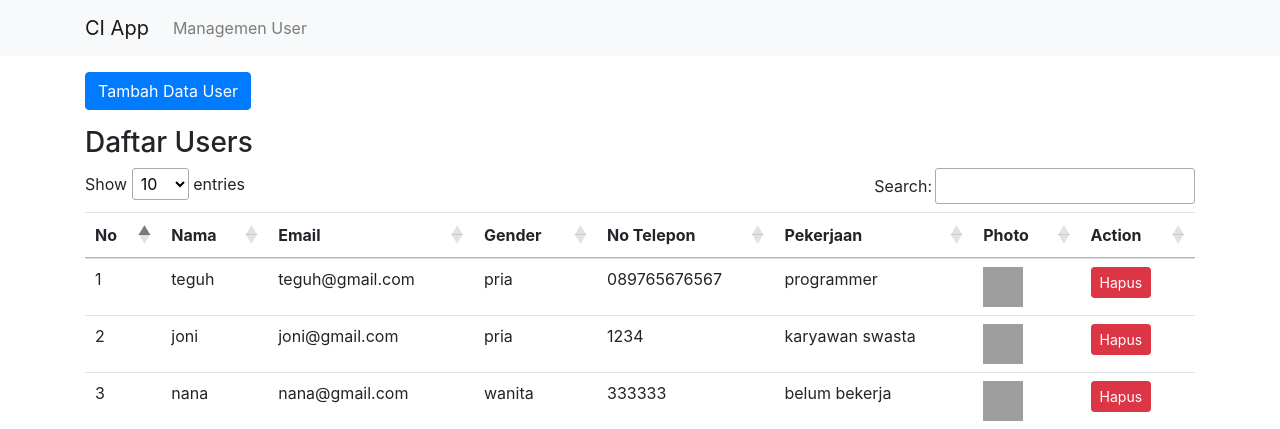
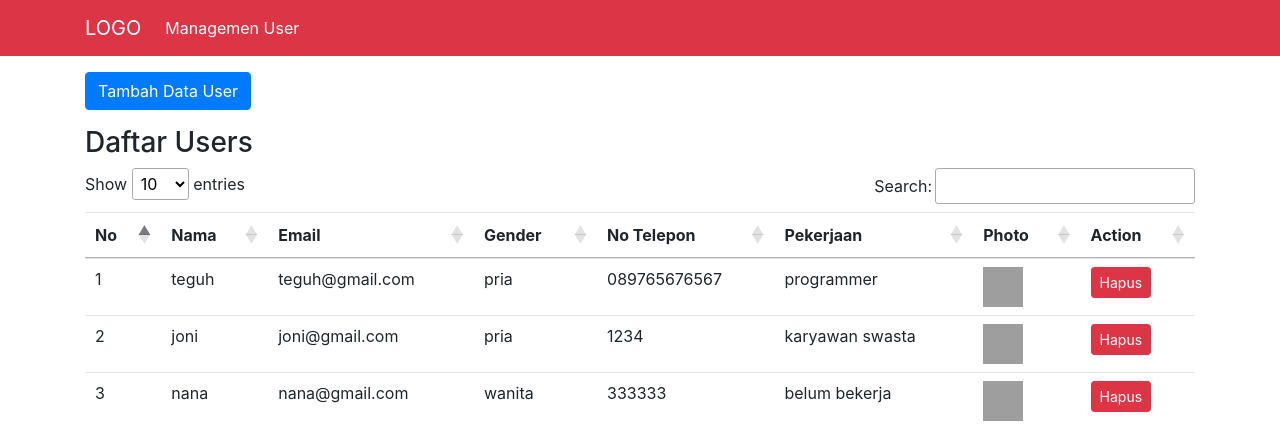
Before and after one commit to teguhdf/shirobyte_test, a CodeIgniter app: page /shirobyte_test/index.php/users/index in a window 1280 px wide. Shown: the top 429 px of the page. Run offline with CodeIgniter, Linux system fonts and the light colour scheme; data comes from the database, SQL or seed files in the repository; some libraries are stand-ins or nearby versions; grey boxes are pictures that could not be loaded.

Commit message:
change header

```diff
--- a/application/views/templates/header.php
+++ b/application/views/templates/header.php
@@ -19,15 +19,15 @@
 
 <body>
 
-  <nav class="navbar navbar-expand-lg navbar-light bg-light">
+  <nav class="navbar navbar-expand-lg navbar-light bg-danger ">
     <div class="container">
-      <a class="navbar-brand" href="#">CI App</a>
+      <a class="navbar-brand text-white" href="#">LOGO</a>
       <button class="navbar-toggler" type="button" data-toggle="collapse" data-target="#navbarNavAltMarkup" aria-controls="navbarNavAltMarkup" aria-expanded="false" aria-label="Toggle navigation">
         <span class="navbar-toggler-icon"></span>
       </button>
       <div class="collapse navbar-collapse" id="navbarNavAltMarkup">
         <div class="navbar-nav">
-          <a class="nav-item nav-link" href="<?= base_url(); ?>users">Managemen User</a>
+          <a class="nav-item nav-link text-white" href="<?= base_url(); ?>users">Managemen User</a>
 
         </div>
       </div>
```
